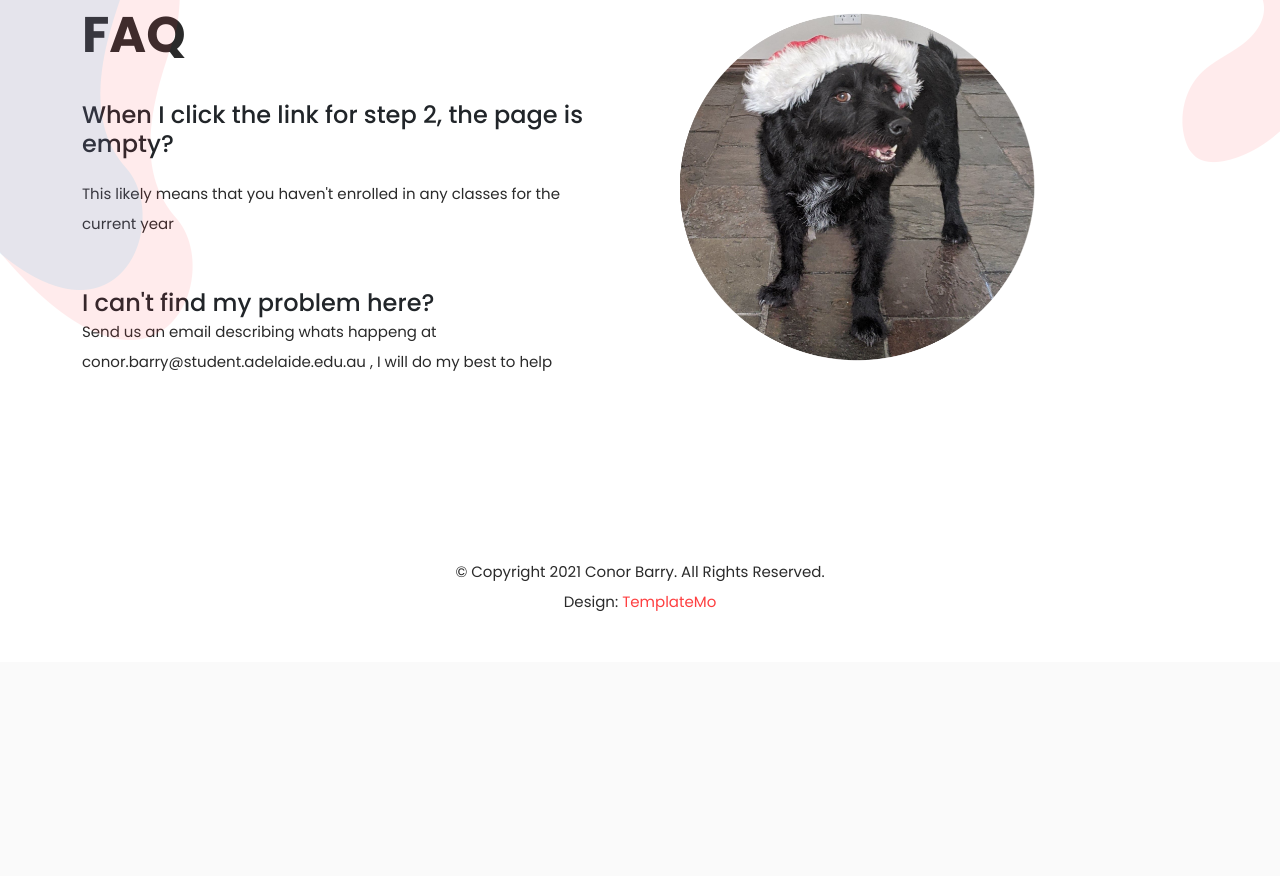
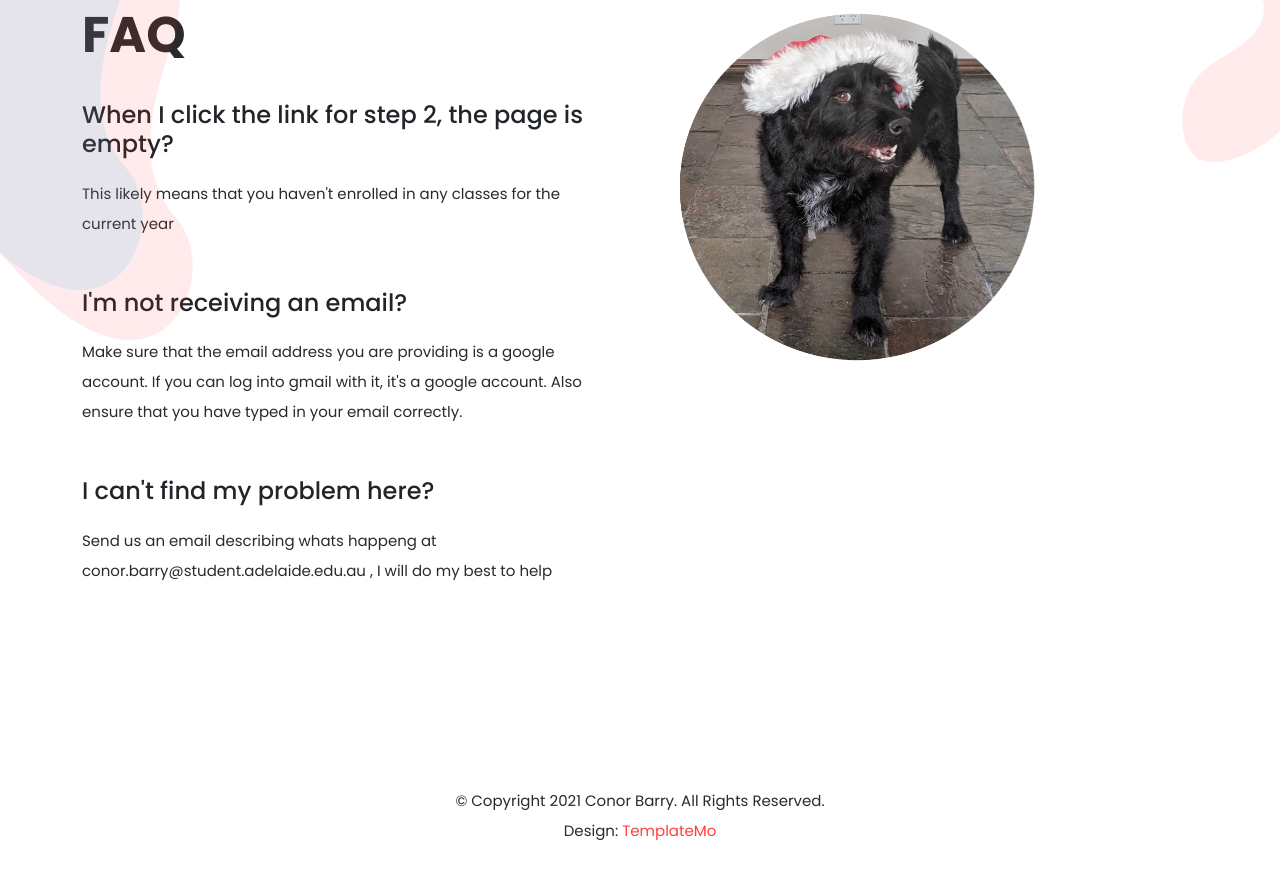
Before and after one commit to HortatioPistachio/UniTimetable, a Django app: page /faq/ in a window 1280 px wide. Shown: the part 227-1103 px from the top of the page. Before the commit the page ends 838 px from the top, so only its background shows below. Run offline with Django 3.2, Linux system fonts and the light colour scheme; some libraries are stand-ins or nearby versions.

Commit message:
explicilty stated need to google account

```diff
--- a/mysite/blog/templates/blog/faq.html
+++ b/mysite/blog/templates/blog/faq.html
@@ -17,14 +17,25 @@
                 <div class = "section-heading">
                     <h4>When I click the link for step 2, the page is empty?</h4>
                     <p>This likely means that you haven't enrolled in any classes for the current year </p>
-                  </div>
+                </div>
+
+              <div class="section-heading">
+                <h4>I'm not receiving an email?</h4>
+                <p>
+                  Make sure that the email address you are providing is a google account. If you can log into gmail with it,
+                   it's a google account. Also ensure that you have typed in your email correctly.
+                  </p>
               </div>
+
+
 
 
               <div class="section-heading">
                   <h4>I can't find my problem here?</h4>
                   <P>Send us an email describing whats happeng at conor.barry@student.adelaide.edu.au , I will do my best to help </P>
               </div>
+            </div>
+
             </div>
             <div class="col-lg-6">
               <div class="right-image wow fadeInRight" data-wow-duration="1s" data-wow-delay="0.5s">
--- a/mysite/blog/templates/blog/timetable.html
+++ b/mysite/blog/templates/blog/timetable.html
@@ -43,7 +43,7 @@
             </div>
               <form id='contact' method="POST"> {% csrf_token %}
                 <h4>Email</h4>
-                <p> This is the email address the calendar will be sent to</p>
+                <p> This is the email address the calendar will be sent to. It must be a google account. I suggest using you university email address</p>
                 {{ form.email }}
                 <h4>Timetable Data</h4>
                 <p> This is the data you got from step 2</p>
```
